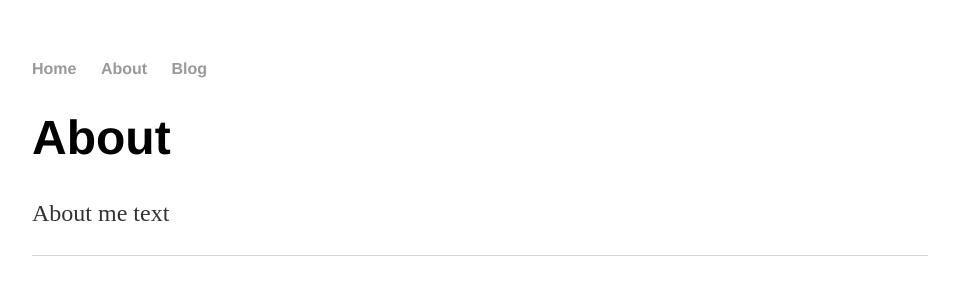
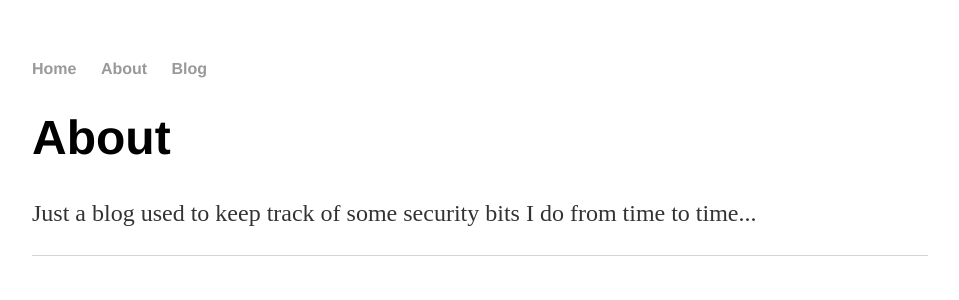
Before and after one commit to 5am5ecure/5am5ecure.github.io, a Jekyll site: the page built from about/index.html, in a window 1280 px wide. Shown: the top 300 px of the page, without its empty margins (160-1119 px from the left). Built offline with Jekyll 4.4.1, drawn with Linux system fonts in a browser that asks for light colours.

Commit message:
Update index.html

```diff
--- a/about/index.html
+++ b/about/index.html
@@ -4,5 +4,5 @@ title: About
 ---
 	<div class="blurb">
 	<h1>About</h1>
-	<p>About me text</p>
+	<p>Just a blog used to keep track of some security bits I do from time to time...</p>
 	</div><!-- /.blurb -->
```
